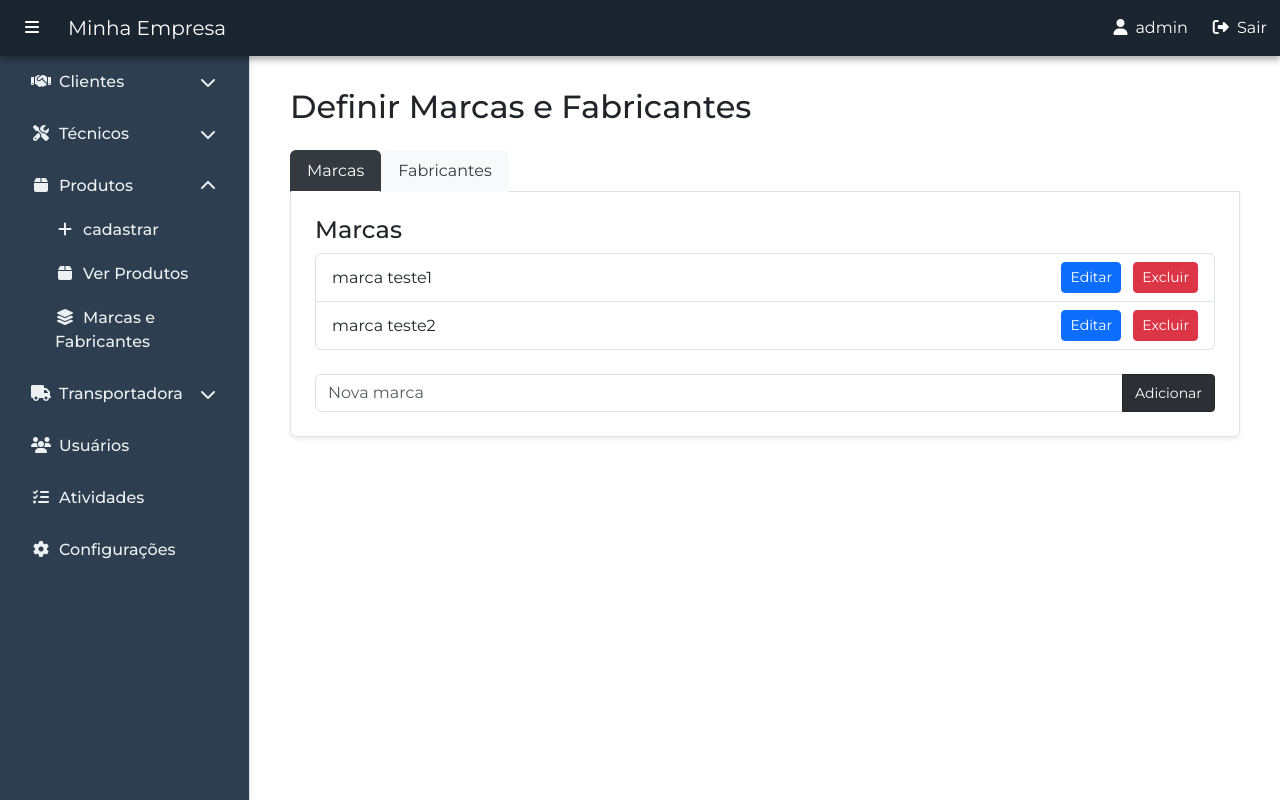
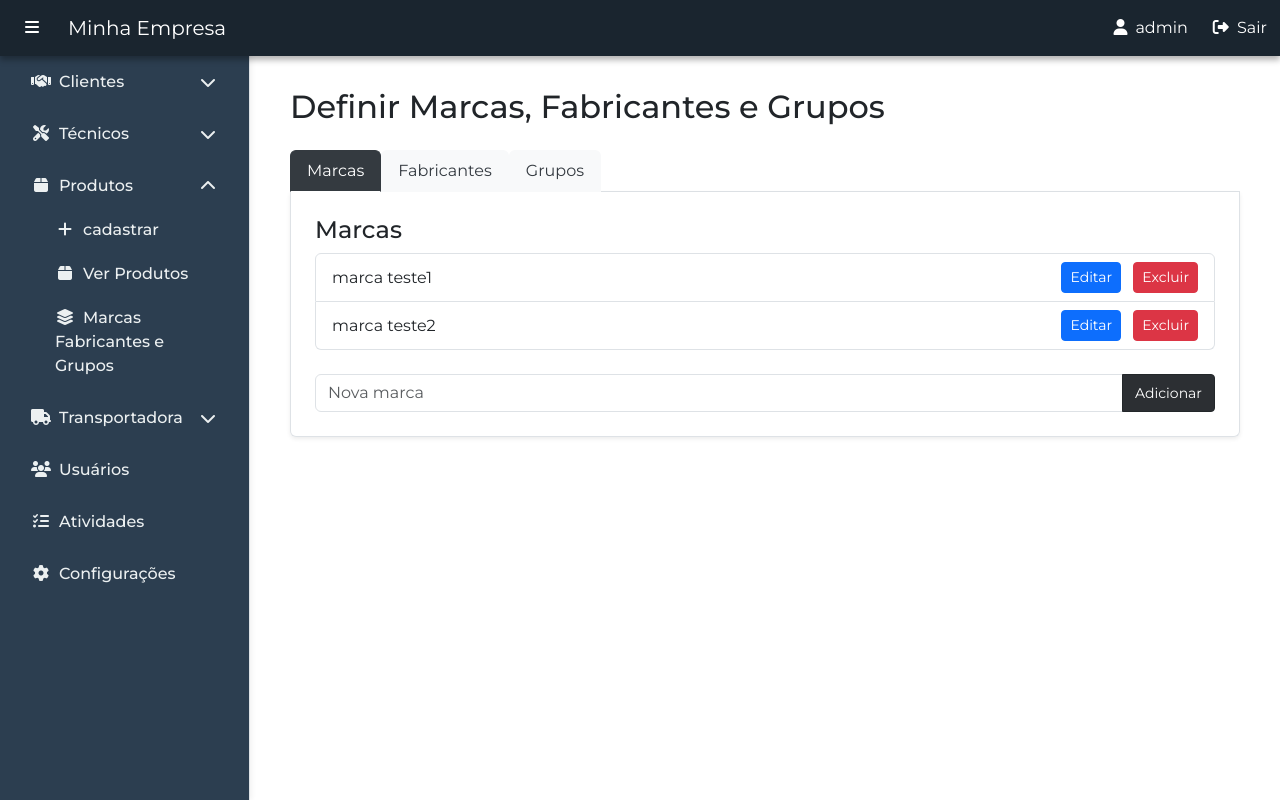
Before and after one commit to Arthurtrin/Sistema-OS, a Django app: page /pt-br/produtos/produtos/fabricante_marca/ in a window 1280 px wide, after a click on "Produtos". Run offline with Django 5.2, Linux system fonts and the light colour scheme; a user stored in the database is signed in; data comes from the database, SQL or seed files in the repository; both versions use the stored data as it was after the commit.

Commit message:
mais funções para o app produtos

```diff
--- a/principal/templates/principal/base.html
+++ b/principal/templates/principal/base.html
@@ -212,8 +212,8 @@
             <a class="nav-link" href="{% url 'produtos:listar_produtos' %}">
               <i class="fas fa-box me-2"></i>Ver Produtos
             </a>
-            <a class="nav-link" href="{% url 'produtos:fabricante_marca' %}">
-              <i class="fas fa-layer-group me-2"></i>Marcas e Fabricantes
+            <a class="nav-link" href="{% url 'produtos:fabricante_marca_grupo' %}">
+              <i class="fas fa-layer-group me-2"></i>Marcas Fabricantes e Grupos
             </a>
           </li>
         </ul>
--- a/produtos/templates/produtos/fabricante_marca.html
+++ b/produtos/templates/produtos/fabricante_marca_grupo.html
@@ -1,5 +1,5 @@
 {% extends 'principal/base.html' %}
-{% block title %}Marcas e Fabricantes{% endblock %}
+{% block title %}Marcas, Fabricantes e Grupos{% endblock %}
 
 {% block content %}
 
@@ -38,7 +38,7 @@
 </style>
 
 <div class="container my-4">
-  <h2 class="mb-4">Definir Marcas e Fabricantes</h2>
+  <h2 class="mb-4">Definir Marcas, Fabricantes e Grupos</h2>
 
   {% with aba=request.GET.aba %}
   <ul class="nav nav-tabs" id="marcaFabricanteTab" role="tablist">
@@ -67,6 +67,19 @@
         Fabricantes
       </button>
     </li>
+
+    <li class="nav-item" role="presentation">
+      <button class="nav-link {% if aba == 'grupos' %}active{% endif %}"
+              id="grupos-tab"
+              data-bs-toggle="tab"
+              data-bs-target="#grupos"
+              type="button"
+              role="tab"
+              aria-controls="grupos"
+              aria-selected="{% if aba == 'grupos' %}true{% else %}false{% endif %}">
+        Grupos
+      </button>
+    </li>
   </ul>
 
   <div class="tab-content border border-top-0 p-4 rounded-bottom shadow-sm">
@@ -76,7 +89,6 @@
          role="tabpanel"
          aria-labelledby="marcas-tab">
       <h4>Marcas</h4>
-
       <ul class="list-group mb-4" id="lista-marcas">
         {% for marca in marcas %}
           <li class="list-group-item d-flex justify-content-between align-items-center">
@@ -114,7 +126,6 @@
          role="tabpanel"
          aria-labelledby="fabricantes-tab">
       <h4>Fabricantes</h4>
-
       <ul class="list-group mb-4" id="lista-fabricantes">
         {% for fabricante in fabricantes %}
           <li class="list-group-item d-flex justify-content-between align-items-center">
@@ -141,6 +152,43 @@
         {% csrf_token %}
         <div class="input-group">
           <input type="text" name="nome" class="form-control" placeholder="Novo fabricante" required>
+          <button type="submit" class="btn btn-dark-custom btn-sm w-auto">Adicionar</button>
+        </div>
+      </form>
+    </div>
+
+    <!-- Grupos Tab -->
+    <div class="tab-pane fade {% if aba == 'grupos' %}show active{% endif %}"
+         id="grupos"
+         role="tabpanel"
+         aria-labelledby="grupos-tab">
+      <h4>Grupos</h4>
+      <ul class="list-group mb-4" id="lista-grupos">
+        {% for grupo in grupos %}
+          <li class="list-group-item d-flex justify-content-between align-items-center">
+            {{ grupo.nome }}
+            <div>
+              <button type="button"
+                      class="btn btn-sm btn-primary me-2"
+                      data-bs-toggle="modal"
+                      data-bs-target="#editarModal"
+                      data-id="{{ grupo.id }}"
+                      data-nome="{{ grupo.nome }}"
+                      data-tipo="grupo">
+                Editar
+              </button>
+              <a href="" class="btn btn-sm btn-danger">Excluir</a>
+            </div>
+          </li>
+        {% empty %}
+          <li class="list-group-item">Nenhum grupo cadastrado.</li>
+        {% endfor %}
+      </ul>
+
+      <form method="post" action="">
+        {% csrf_token %}
+        <div class="input-group">
+          <input type="text" name="nome" class="form-control" placeholder="Novo grupo" required>
           <button type="submit" class="btn btn-dark-custom btn-sm w-auto">Adicionar</button>
         </div>
       </form>
@@ -188,14 +236,16 @@
     const inputNome = editarModal.querySelector('#editar-nome');
     const form = editarModal.querySelector('#editarForm');
 
-    modalTitle.textContent = 'Editar ' + (tipo === 'marca' ? 'Marca' : 'Fabricante');
+    modalTitle.textContent = 'Editar ' + tipo.charAt(0).toUpperCase() + tipo.slice(1);
     inputId.value = id;
     inputNome.value = nome;
 
     if (tipo === 'marca') {
       form.action = "{% url 'produtos:editar_marca' 0 %}".replace('0', id);
-    } else {
+    } else if (tipo === 'fabricante') {
       form.action = "{% url 'produtos:editar_fabricante' 0 %}".replace('0', id);
+    } else if (tipo === 'grupo') {
+      form.action = "{% url 'produtos:editar_grupo' 0 %}".replace('0', id);
     }
   });
 </script>
--- a/produtos/urls.py
+++ b/produtos/urls.py
@@ -6,12 +6,13 @@ app_name = 'produtos'
 urlpatterns = [
     path('produtos/cadastrar/', views.cadastrar_produto, name='cadastrar_produto'),
     path('produtos/ver/', views.listar_produtos, name='listar_produtos'),
-    path('produtos/fabricante_marca/', views.fabricante_marca, name='fabricante_marca'),
+    path('produtos/fabricante_marca/', views.fabricante_marca_grupo, name='fabricante_marca_grupo'),
     path('produtos/marca/editar/<int:marca_id>/', views.editar_marca, name='editar_marca'),
     path('produtos/fabricante/editar/<int:fabricante_id>/', views.editar_fabricante, name='editar_fabricante'),
     path('produtos/marca/excluir/<int:marca_id>/', views.excluir_marca, name='excluir_marca'),
     path('produtos/fabricante/excluir/<int:fabricante_id>/', views.excluir_fabricante, name='excluir_fabricante'),
     path('produtos/marca/cadastrar/', views.cadastrar_marca, name='cadastrar_marca'),
     path('produtos/fabricante/cadastrar/', views.cadastrar_fabricante, name='cadastrar_fabricante'),
+    path('produtos/grupo/editar/<int:grupo_id>', views.editar_grupo, name='editar_grupo'),
 
 ]
--- a/produtos/views.py
+++ b/produtos/views.py
@@ -4,7 +4,7 @@ from django.db.models import Q
 from django.contrib.auth.decorators import login_required
 from usuarios.models import Perfil, Chave_Gerenciador
 from .forms import ProdutoForm, MarcaForm, FabricanteForm
-from .models import Produto, Marca, Fabricante
+from .models import Produto, Marca, Fabricante, Grupo
 from django.http import HttpResponseRedirect
 from django.urls import reverse
 
@@ -76,7 +76,7 @@ def listar_produtos(request):
     })
 
 @login_required
-def fabricante_marca(request):
+def fabricante_marca_grupo(request):
     usuario = request.user
     try:
         perfil = Perfil.objects.get(usuario=usuario)
@@ -90,10 +90,12 @@ def fabricante_marca(request):
 
     marca = Marca.objects.all()
     fabricante = Fabricante.objects.all()
+    grupo = Grupo.objects.all()
 
-    return render(request, 'produtos/fabricante_marca.html', {
+    return render(request, 'produtos/fabricante_marca_grupo.html', {
         "marcas": marca,
-        "fabricantes": fabricante
+        "fabricantes": fabricante,
+        "grupos":grupo
     })
 
 @login_required
@@ -149,3 +151,7 @@ def excluir_fabricante(request, fabricante_id):
     fabricante = get_object_or_404(Fabricante, id=fabricante_id)
     fabricante.delete()
     return HttpResponseRedirect(reverse('produtos:fabricante_marca') + '?aba=fabricantes')
+
+@login_required
+def editar_grupo(request, grupo_id):
+    pass
```
Also changed, not shown: db.sqlite3.
